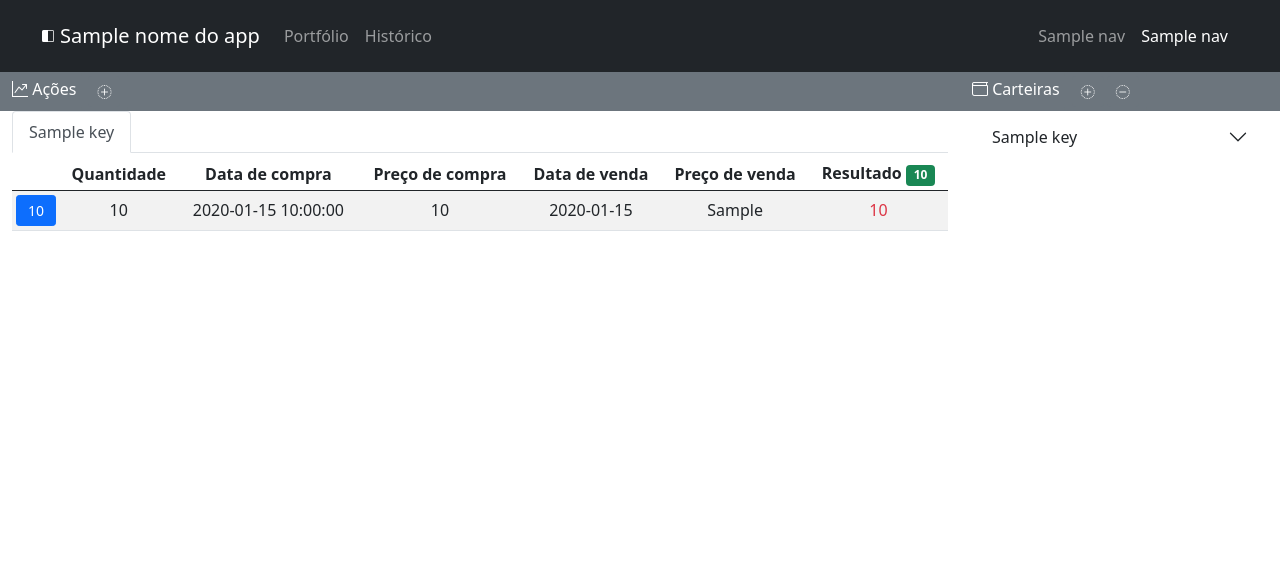
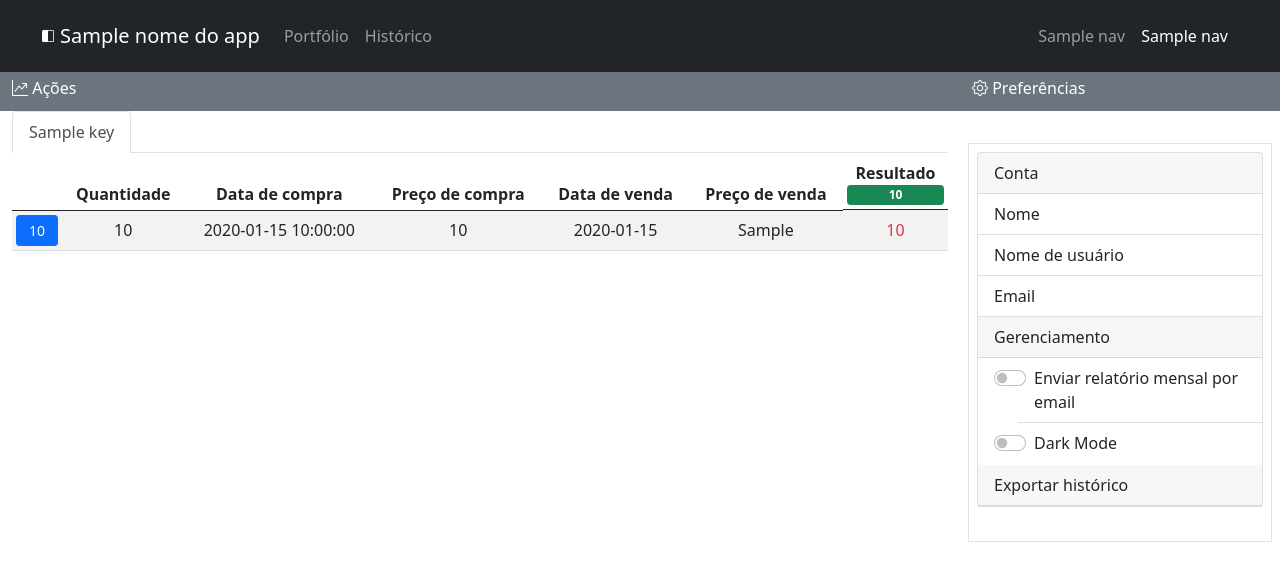
Before and after one commit to Gui-Luz/CarteiraAppWeb, a Flask app: template templates/records.html in a window 1280 px wide. Shown: the top 581 px of the page. Run offline with Flask 2, Linux system fonts and the light colour scheme; the template is opened without the code that fills it: most values are stand-ins (such as "Sample title", 1, 10 or a date in 2020); parts of the project's set-up code (start-up, migrations or seed data) failed here and were passed over; some libraries are stand-ins or nearby versions.

Commit message:
Add preferences

```diff
--- a/templates/records.html
+++ b/templates/records.html
@@ -2,13 +2,10 @@
 <div class="container-fluid m-0 p-0">
     <div class="row">
         <div class="col-md-12 col-lg-9">
-            <div class="row">
-              <div class="container-fluid bg-secondary text-white">
-                  <span><i class="bi bi-graph-up"></i></span>
+            <div class="row" style="height:39px">
+              <div class="container-fluid bg-secondary text-white p-1">
+                  <span><i class="bi bi-graph-up ms-2"></i></span>
                   <span>Ações</span>
-                  <span class="badge bg-secondary position-relative end-0">
-                      <button type="button" class="btn btn-secondary btn-sm" data-bs-toggle="modal" data-bs-target="#ModalAddStock"><i class="bi bi-plus-circle-dotted"></i></button>
-                  </span>
               </div>
             </div>
             <div class="row">
@@ -44,7 +41,11 @@
                                         <th class="text-center">Preço de compra</th>
                                         <th class="text-center">Data de venda</th>
                                         <th class="text-center">Preço de venda</th>
-                                        <th class="text-center">Resultado <span class="badge bg-success">{{ totals[key] }}</span> </th>
+                                        {% if totals[key] >= 0 %}
+                                        <th class="text-center d-block">Resultado <span class="badge bg-success d-block">{{ totals[key] }}</span> </th>
+                                        {% else %}
+                                        <th class="text-center">Resultado <span class="badge bg-danger">{{ totals[key] }}</span> </th>
+                                        {% endif %}
                                     </tr>
                                 </thead>
                                 <tbody>
@@ -80,42 +81,47 @@
             </div>
         </div>
         <div class="col-md-12 col-lg-3">
-            <div class="row">
-                <div class="container-fluid bg-secondary text-white">
-                    <span><i class="bi bi-wallet"></i></span>
-                    <span>Carteiras</span>
-                    <span class="badge bg-secondary position-relative end-0">
-                        <button type="button" class="btn btn-secondary btn-sm" data-bs-toggle="modal" data-bs-target="#abrir"><i class="bi bi-plus-circle-dotted"></i></button>
-                        <button type="button" class="btn btn-secondary btn-sm" data-bs-toggle="modal" data-bs-target="#fechar"><i class="bi bi-dash-circle-dotted"></i></button>
+            <div class="row" style="height:39px">
+                <div class="container-fluid bg-secondary text-white p-1">
+                    <span><i class="bi bi-gear ms-2"></i></span>
+                    <span>Preferências</span>
                     </span>
                 </div>
             </div>
             <div class ="row">
-                <div class="accordion accordion-flush" id="accordionFlush">
-                    {% for key in portfolio_details %}
-                    {% set key_formated = key.replace(' ','') %}
-                    <div class="accordion-item">
-                        <h2 class="accordion-header" id="flush-headingOne-{{key_formated}} ">
-                          <button class="accordion-button collapsed" type="button" data-bs-toggle="collapse" data-bs-target="#flush-collapseOne-{{key_formated}}" aria-expanded="false" aria-controls="flush-collapseOne">
-                            {{ key }}
-                          </button>
-                        </h2>
-                        <div id="flush-collapseOne-{{key_formated}}" class="accordion-collapse collapse" aria-labelledby="flush-headingOne" data-bs-parent="#accordionFlush">
-                          <div class="accordion-body">
-                            <ul class="list-group list-group-flush">
-                                <li class="list-group-item">Quantidade de ações <span class="badge bg-secondary position-absolute end-0 me-2 w-25">{{ portfolio_totals[key]['Quantity'] }} ações</span></li>
-                                <li class="list-group-item">Total investido <span class="badge bg-secondary position-absolute end-0 me-2 w-25">{{ portfolio_totals[key]['Total invested']| round(precision=2) }} reais</span></li>
-                                <li class="list-group-item">Total atual <span class="badge bg-secondary position-absolute end-0 me-2 w-25">{{ portfolio_totals[key]['Current total'] | round(precision=2) }} reais</span></li>
-                                {% if portfolio_totals[key]['Current total'] - portfolio_totals[key]['Total invested'] >= 0 %}
-                                <li class="list-group-item">Resultado <span class="badge bg-success position-absolute end-0 me-2 w-25">{{ (portfolio_totals[key]['Current total'] - portfolio_totals[key]['Total invested']) | round(precision=2)  }} reais</span></li>
-                                {% else %}
-                                <li class="list-group-item">Resultado <span class="badge bg-danger position-absolute end-0 me-2 w-25">{{ (portfolio_totals[key]['Current total'] - portfolio_totals[key]['Total invested']) | round(precision=2) }} reais</span></li>
-                                {% endif %}
-                            </ul>
-                          </div>
+                <div class="container p-2 mt-4">
+                    <div class="container p-2 border">
+                            <div class="card">
+                              <div class="card-header">
+                                Conta
+                              </div>
+                                  <ul class="list-group list-group-flush">
+                                        <li class="list-group-item">Nome</li>
+                                        <li class="list-group-item">Nome de usuário</li>
+                                        <li class="list-group-item">Email</li>
+                                  </ul>
+                              <div class="card-header">
+                                Gerenciamento
+                              </div>
+                                <div class="form-check form-switch">
+                                  <ul class="list-group list-group-flush">
+                                        <li class="list-group-item">
+                                            <input class="form-check-input" type="checkbox" role="switch" id="flexSwitchCheckDefault">
+                                            <label class="form-check-label" for="flexSwitchCheckDefault">Enviar relatório mensal por email</label>
+                                        </li>
+                                        <li class="list-group-item">
+                                            <input class="form-check-input" type="checkbox" role="switch" id="flexSwitchCheckChecked">
+                                            <label class="form-check-label" for="flexSwitchCheckChecked">Dark Mode</label>
+                                        </li>
+                                  </ul>
+                                </div>
+                                <div class="card-header">
+                                Exportar histórico
+                              </div>
+                            </div>
+                        <div class="form-check form-switch">
                         </div>
                     </div>
-                    {% endfor %}
                 </div>
             </div>
         </div>
```
